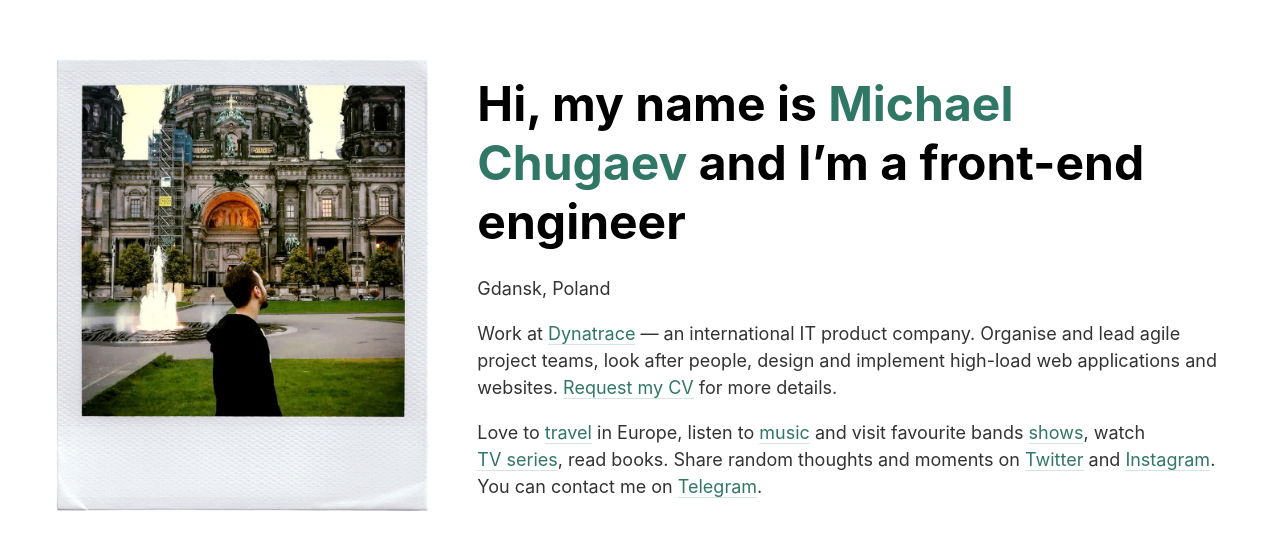
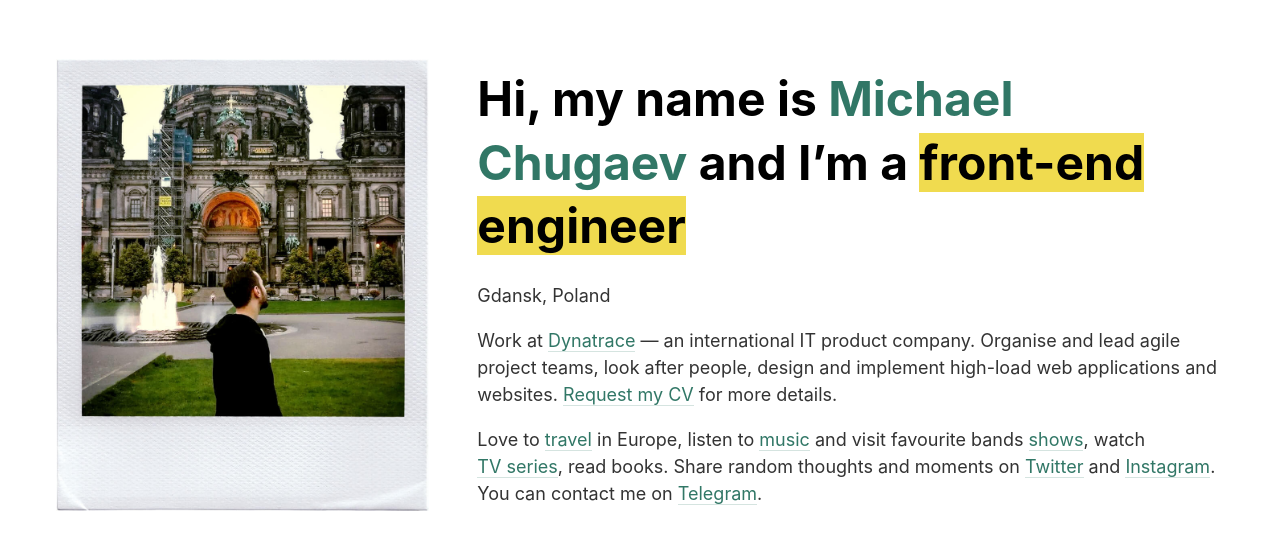
Before and after one commit to mchweb/mchugaev.me, a website: page index.html in a window 1280 px wide. Shown: the part 113-662 px from the top of the page. Drawn offline with Linux system fonts and the light colour scheme.

Commit message:
feat: Add text highlight.

```diff
--- a/index.html
+++ b/index.html
@@ -31,7 +31,11 @@
       </aside>
       <main>
         <div>
-          <h1>Hi, my name is <strong>Michael Chugaev</strong> and I’m a&nbsp;front-end engineer</h1>
+          <h1>
+            Hi, my name is <strong>Michael Chugaev</strong> and I’m a&nbsp;<mark
+              >front-end engineer</mark
+            >
+          </h1>
           <p>Gdansk, Poland</p>
           <p>
             Work at
--- a/main.css
+++ b/main.css
@@ -1,5 +1,6 @@
 :root {
   --primary-color: 49, 119, 102;
+  --js-color: #f0db4f;
 }
 @media (prefers-color-scheme: dark) {
   :root {
@@ -85,8 +86,12 @@ strong {
   color: rgb(var(--primary-color));
   font-weight: 700;
 }
+mark {
+  background-color: var(--js-color);
+}
 h1 {
   font-size: 24px;
+  line-height: 1.33;
   margin-top: 0;
   margin-bottom: 24px;
   color: var(--heading-color);
```
